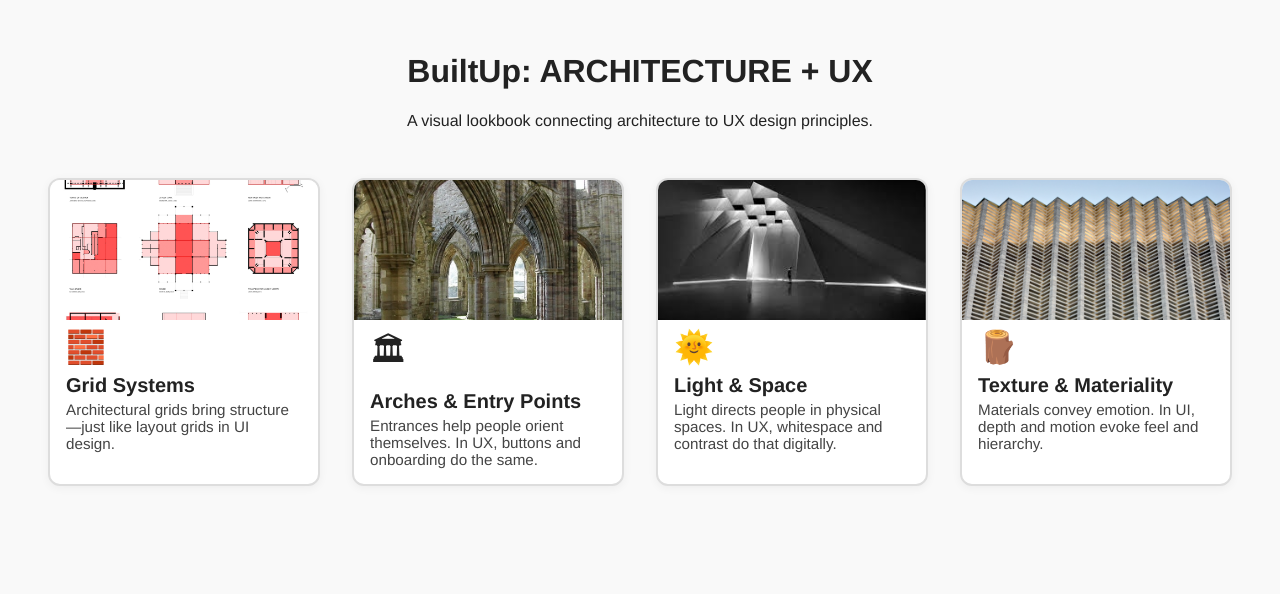
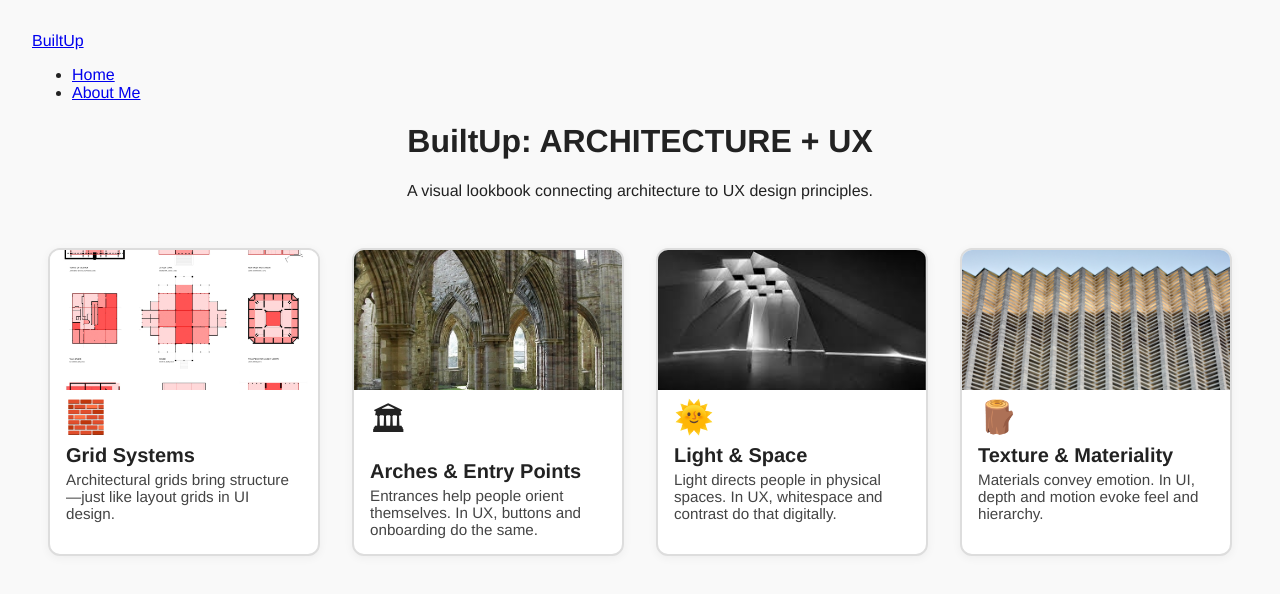
Before and after one commit to aasrithan26/Final539Project, a plain HTML site: page index.html in a window 1280 px wide. Drawn offline with Linux system fonts and the light colour scheme.

Commit message:
Update index.html

```diff
--- a/index.html
+++ b/index.html
@@ -7,6 +7,13 @@
   <link rel="stylesheet" href="style.css" />
 </head>
 <body>
+  <nav class="navbar">
+  <a href="index.html" class="logo">BuiltUp</a>
+  <ul>
+    <li><a href="index.html">Home</a></li>
+    <li><a href="about.html">About Me</a></li>
+  </ul>
+</nav>
   <header>
     <h1>BuiltUp: ARCHITECTURE + UX</h1>
     <p>A visual lookbook connecting architecture to UX design principles.</p>
```
